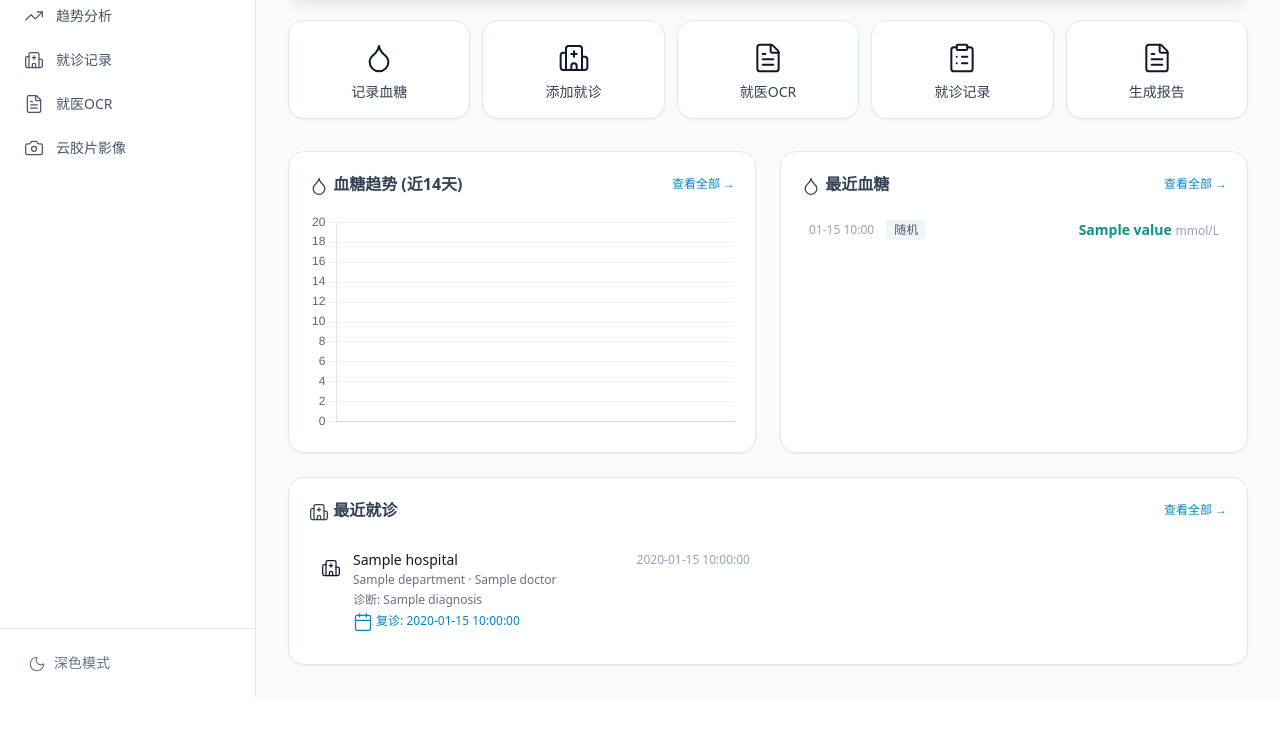
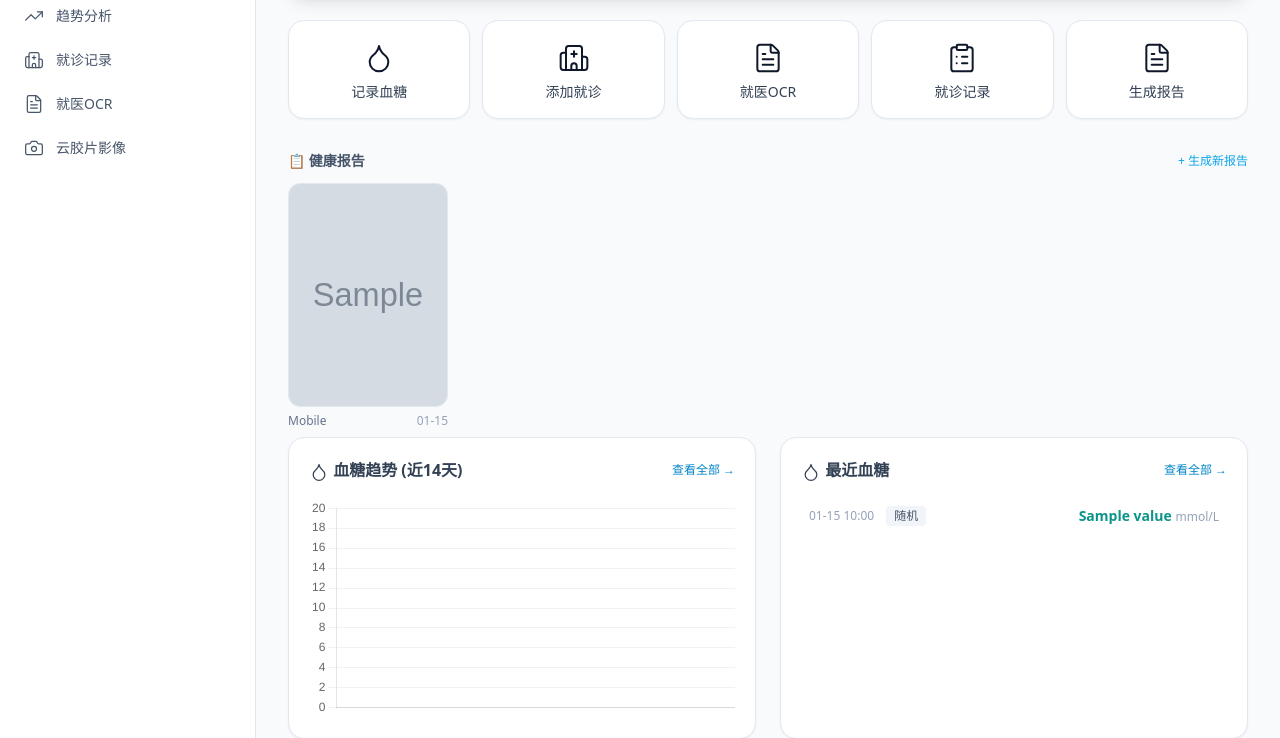
Before and after one commit to mariusiaowego-commits/chronocare, a Python web app: template src/chronocare/templates/dashboard.html in a window 1280 px wide. Shown: the part 229-967 px from the top of the page. Before the commit the page ends 926 px from the top, so only its background shows below. Run offline with Jinja, Linux system fonts and the light colour scheme; the template is opened without the code that fills it: most values are stand-ins (such as "Sample title", 1, 10 or a date in 2020); grey boxes marked "Sample" are stand-in pictures; some libraries are stand-ins or nearby versions.

Commit message:
feat: Dashboard 报告画廊 — 直接查看已生成的报告
- Dashboard 快捷操作下方显示报告缩略图画廊
- 点击缩略图弹出全屏预览 + 打开原图按钮
- 后端传递 recent_reports 到模板
- 仅显示已完成且有图片的报告

```diff
--- a/src/chronocare/templates/dashboard.html
+++ b/src/chronocare/templates/dashboard.html
@@ -169,6 +169,30 @@ function initBsChart(labels, values, statuses) {
             <p class="text-sm font-medium mt-2 text-slate-700 dark:text-slate-200">生成报告</p>
         </button>
     </div>
+
+    {# Recent reports gallery #}
+    {% if recent_reports %}
+    <div class="mt-4">
+        <div class="flex items-center justify-between mb-3">
+            <h3 class="text-sm font-semibold text-slate-600 dark:text-slate-300">📋 健康报告</h3>
+            <button onclick="openReportModal({{ selected.id }})" class="text-xs text-sky-500 hover:text-sky-600">+ 生成新报告</button>
+        </div>
+        <div class="flex gap-3 overflow-x-auto pb-2">
+            {% for r in recent_reports %}
+            <div class="flex-shrink-0 w-40 cursor-pointer group" onclick="viewReportFullscreen('{{ r.image_path }}')">
+                <div class="relative w-40 h-56 rounded-xl overflow-hidden border border-slate-200 dark:border-slate-600 bg-slate-100 dark:bg-slate-700 group-hover:border-sky-400 transition">
+                    <img src="{{ r.image_path }}" alt="健康报告" class="w-full h-full object-cover" loading="lazy" />
+                    <div class="absolute inset-0 bg-black/0 group-hover:bg-black/10 transition"></div>
+                </div>
+                <div class="mt-1.5 flex items-center justify-between">
+                    <span class="text-xs text-slate-500">{{ 'PC' if r.layout == 'pc' else 'Mobile' }}</span>
+                    <span class="text-xs text-slate-400">{{ r.created_at.strftime('%m-%d') }}</span>
+                </div>
+            </div>
+            {% endfor %}
+        </div>
+    </div>
+    {% endif %}
 
     <!-- ── Two-column content ── -->
     <div class="grid gap-6 lg:grid-cols-2">
@@ -410,6 +434,21 @@ function viewReport(imageUrl) {
     </div>`;
 }
 
+function viewReportFullscreen(imageUrl) {
+  const overlay = document.createElement('div');
+  overlay.className = 'fixed inset-0 z-[60] flex items-center justify-center bg-black/80 backdrop-blur-sm cursor-pointer';
+  overlay.onclick = () => overlay.remove();
+  overlay.innerHTML = `
+    <div class="relative max-w-4xl max-h-[90vh] p-4" onclick="event.stopPropagation()">
+      <img src="${imageUrl}" alt="健康报告" class="max-w-full max-h-[85vh] object-contain rounded-lg shadow-2xl" />
+      <div class="absolute top-2 right-2 flex gap-2">
+        <a href="${imageUrl}" target="_blank" class="px-3 py-1.5 text-xs bg-white/90 text-slate-700 rounded-lg hover:bg-white transition shadow">打开原图</a>
+        <button onclick="this.closest('.fixed').remove()" class="px-3 py-1.5 text-xs bg-white/90 text-slate-700 rounded-lg hover:bg-white transition shadow">关闭</button>
+      </div>
+    </div>`;
+  document.body.appendChild(overlay);
+}
+
 // --- Generate report ---
 function generateReport(personId, layout) {
   const statusEl = document.getElementById('report-gen-status');
```
Also changed, not shown: src/chronocare/routers/pages/dashboard.py (+9 -0 lines).
